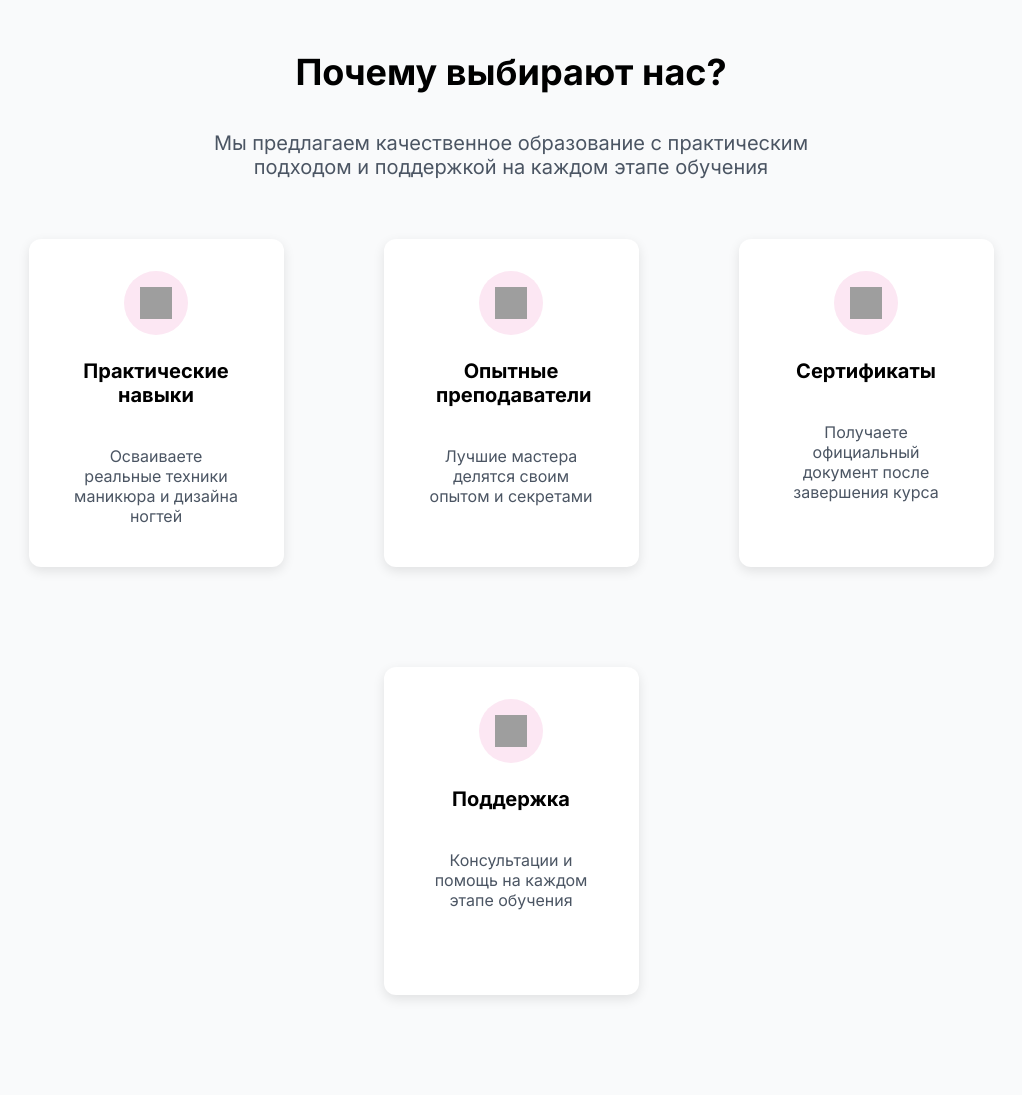
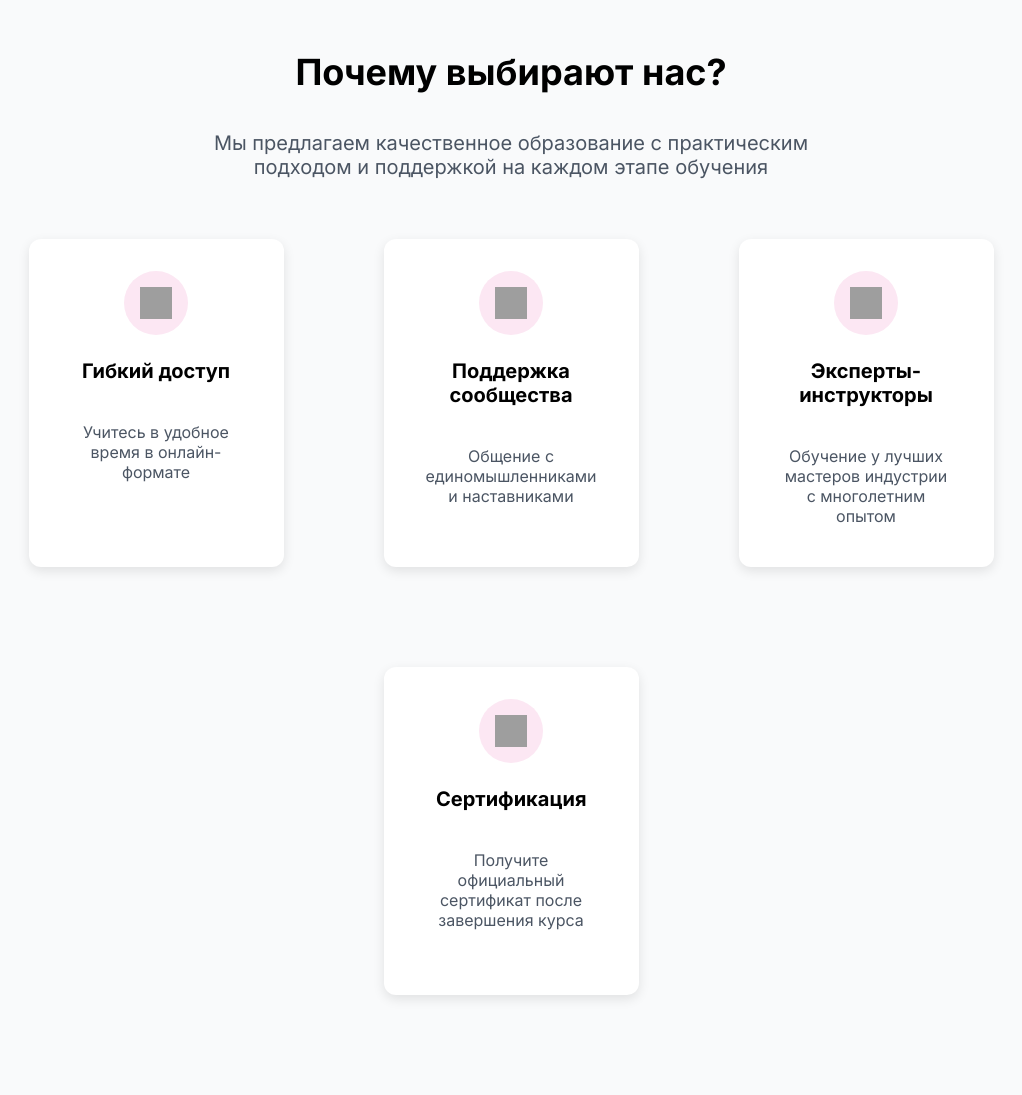
Before and after one commit to Pollmoriy/ArtNails_Academy, a Flask app: page / in a window 1280 px wide. Shown: the part 1152-2247 px from the top of the page, without its empty margins (129-1151 px from the left). Run offline with Flask 3, Linux system fonts and the light colour scheme; parts of the project's set-up code (start-up, migrations or seed data) failed here and were passed over; grey boxes are pictures that could not be loaded.

Commit message:
Второй блок: Почему выбирают нас

```diff
--- a/app/templates/home.html
+++ b/app/templates/home.html
@@ -66,32 +66,32 @@
                     <div class="card-icon">
                         <img src="{{ url_for('static', filename='img/icon1.svg') }}" alt="Icon 1">
                     </div>
-                    <h3 class="card-title">Практические навыки</h3>
-                    <p class="card-desc">Осваиваете реальные техники маникюра и дизайна ногтей</p>
+                    <h3 class="card-title">Гибкий доступ</h3>
+                    <p class="card-desc">Учитесь в удобное время в онлайн-формате</p>
                 </div>
 
                 <div class="card">
                     <div class="card-icon">
                         <img src="{{ url_for('static', filename='img/icon2.svg') }}" alt="Icon 2">
                     </div>
-                    <h3 class="card-title">Опытные преподаватели</h3>
-                    <p class="card-desc">Лучшие мастера делятся своим опытом и секретами</p>
+                    <h3 class="card-title">Поддержка сообщества</h3>
+                    <p class="card-desc">Общение с единомышленниками и наставниками</p>
                 </div>
 
                 <div class="card">
                     <div class="card-icon">
                         <img src="{{ url_for('static', filename='img/icon3.svg') }}" alt="Icon 3">
                     </div>
-                    <h3 class="card-title">Сертификаты</h3>
-                    <p class="card-desc">Получаете официальный документ после завершения курса</p>
+                    <h3 class="card-title">Эксперты-инструкторы</h3>
+                    <p class="card-desc">Обучение у лучших мастеров индустрии с многолетним опытом</p>
                 </div>
 
                 <div class="card">
                     <div class="card-icon">
                         <img src="{{ url_for('static', filename='img/icon4.svg') }}" alt="Icon 4">
                     </div>
-                    <h3 class="card-title">Поддержка</h3>
-                    <p class="card-desc">Консультации и помощь на каждом этапе обучения</p>
+                    <h3 class="card-title">Сертификация</h3>
+                    <p class="card-desc">Получите официальный сертификат после завершения курса</p>
                 </div>
             </div>
         </div>
```
Also changed, not shown: app/static/img/icon1.svg (added), app/static/img/icon2.svg (added), app/static/img/icon3.svg (added), app/static/img/icon4.svg (added).
